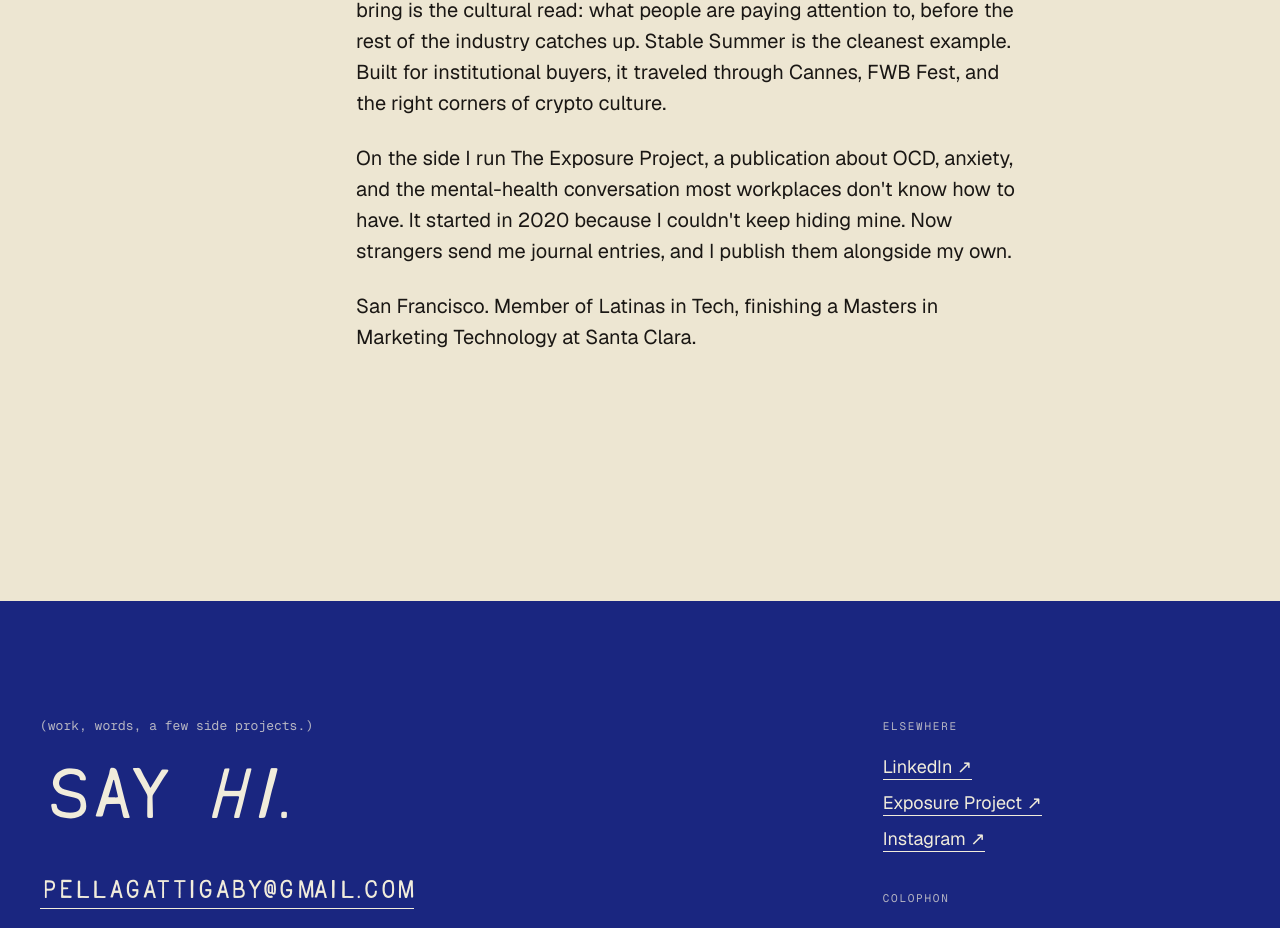
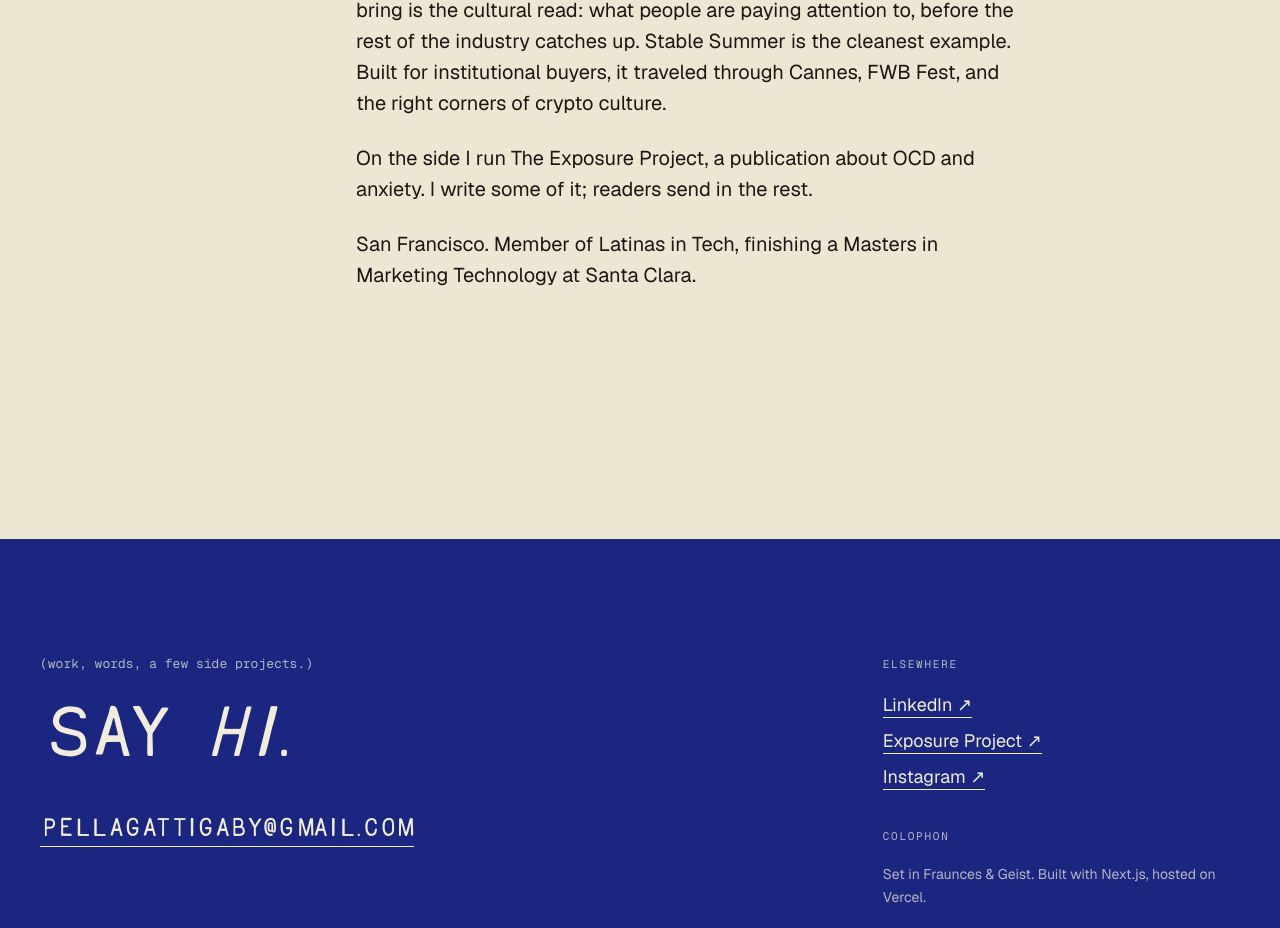
Before and after one commit to gabsreilly/portfolio, a Next.js app: page / in a window 1280 px wide. Shown: the part 2909-3837 px from the top of the page. Built offline with nearby package versions, Linux system fonts and the light colour scheme.

Commit message:
About: tighten Exposure Project paragraph, drop the wound-performance copy

```diff
--- a/content/about.ts
+++ b/content/about.ts
@@ -28,7 +28,7 @@ export const about = {
     "I'm Gabriella. I lead enterprise content at Stellar, the open blockchain moving about $55B a year for PayPal, Visa, MoneyGram, and Franklin Templeton.",
     "Before Stellar I ran social at Nordstrom and demand gen at Imperva. My work has spanned B2C and B2B. The discipline is the same: figure out what the audience cares about, then translate the work into language that earns their attention.",
     "I think about marketing as full funnel. Culture moments at the top, narrative infrastructure in the middle, conversion at the bottom. What I bring is the cultural read: what people are paying attention to, before the rest of the industry catches up. Stable Summer is the cleanest example. Built for institutional buyers, it traveled through Cannes, FWB Fest, and the right corners of crypto culture.",
-    "On the side I run The Exposure Project, a publication about OCD, anxiety, and the mental-health conversation most workplaces don't know how to have. It started in 2020 because I couldn't keep hiding mine. Now strangers send me journal entries, and I publish them alongside my own.",
+    "On the side I run The Exposure Project, a publication about OCD and anxiety. I write some of it; readers send in the rest.",
     "San Francisco. Member of Latinas in Tech, finishing a Masters in Marketing Technology at Santa Clara.",
   ],
 
```
